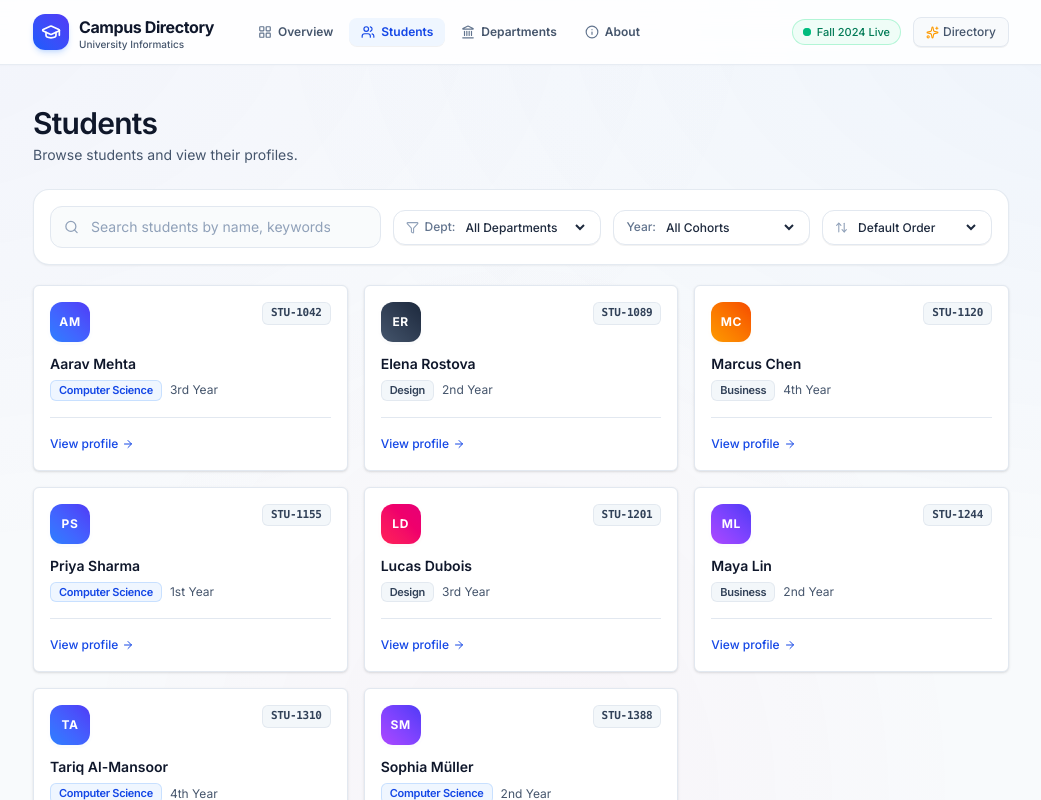
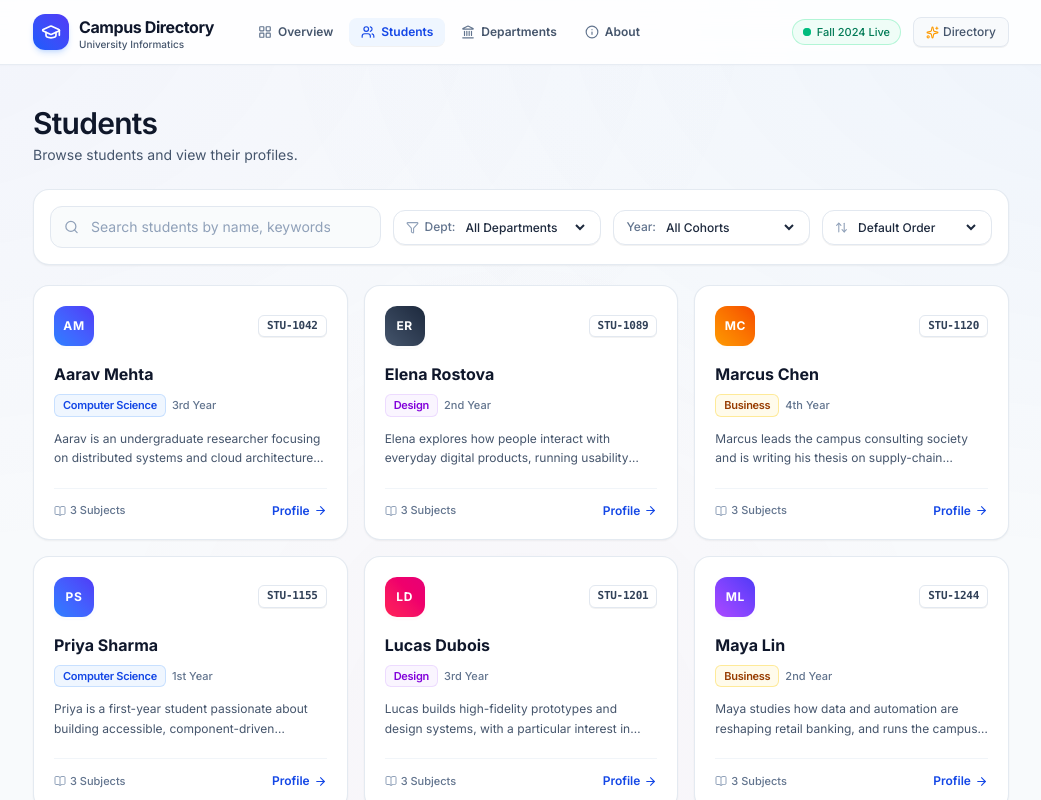
Before and after one commit to nishit546/Student_directory_nextjs, a Next.js app: page /students in a window 1280 px wide. Shown: the top 800 px of the page, without its empty margins (119-1160 px from the left). Built offline with nearby package versions, Linux system fonts and the light colour scheme.

Commit message:
feat(student-card): redesign student identity card with department color mapping and hover elevation

```diff
--- a/src/components/StudentCard.tsx
+++ b/src/components/StudentCard.tsx
@@ -1,28 +1,62 @@
 import Link from "next/link";
-import { ArrowRight } from "lucide-react";
+import { ArrowRight, BookOpen, Mail } from "lucide-react";
 import Avatar from "./Avatar";
 import Badge from "./Badge";
 import { getDepartment, studentCode, yearLabel, type Student } from "@/data/campus";
 
+const deptBadgeVariant: Record<string, "blue" | "purple" | "amber" | "neutral"> = {
+  "computer-science": "blue",
+  design: "purple",
+  business: "amber",
+};
+
 export default function StudentCard({ student }: { student: Student }) {
   const dept = getDepartment(student.department);
+  const badgeVar = deptBadgeVariant[student.department] ?? "neutral";
+
   return (
-    <div className="flex flex-col rounded-md border border-slate-200 bg-white p-4 shadow-sm">
-      <div className="mb-3 flex items-start justify-between">
-        <Avatar name={student.name} tone={student.tone} />
-        <Badge mono>{studentCode(student.id)}</Badge>
+    <div className="group relative flex flex-col justify-between rounded-2xl border border-slate-200/90 bg-white p-5 shadow-xs transition-all hover:border-blue-200 hover:shadow-md card-hover-effect">
+      <div>
+        {/* Top bar: Avatar & ID */}
+        <div className="mb-4 flex items-center justify-between">
+          <Avatar name={student.name} tone={student.tone} size="md" />
+          <Badge mono variant="outline">
+            {studentCode(student.id)}
+          </Badge>
+        </div>
+
+        {/* Student Name */}
+        <h3 className="text-base font-bold text-slate-900 group-hover:text-blue-600 transition-colors">
+          <Link href={`/students/${student.id}`} className="focus:outline-none">
+            {student.name}
+          </Link>
+        </h3>
+
+        {/* Department & Year Standing */}
+        <div className="mt-2 flex flex-wrap items-center gap-1.5">
+          <Badge variant={badgeVar}>{dept?.name ?? student.department}</Badge>
+          <span className="text-[11px] font-medium text-slate-500">{yearLabel(student.year)}</span>
+        </div>
+
+        {/* Focus / Specialization */}
+        <p className="mt-3 text-xs leading-relaxed text-slate-600 line-clamp-2">
+          {student.about}
+        </p>
       </div>
-      <h3 className="text-sm font-semibold text-slate-900">{student.name}</h3>
-      <div className="mt-1.5 flex items-center gap-2 text-xs text-slate-600">
-        <Badge variant={student.department === "computer-science" ? "blue" : "neutral"}>{dept?.name}</Badge>
-        <span>{yearLabel(student.year)}</span>
-      </div>
-      <div className="mt-4 border-t border-slate-200 pt-3">
+
+      {/* Card Footer */}
+      <div className="mt-5 border-t border-slate-100 pt-3.5 flex items-center justify-between text-xs">
+        <span className="flex items-center gap-1 text-[11px] font-medium text-slate-500">
+          <BookOpen size={12} className="text-slate-400" />
+          {student.subjects.length} Subjects
+        </span>
+
         <Link
           href={`/students/${student.id}`}
-          className="inline-flex items-center gap-1 text-xs font-medium text-blue-700 hover:underline"
+          className="inline-flex items-center gap-1 font-semibold text-blue-700 group-hover:text-blue-800 group-hover:translate-x-0.5 transition-all"
         >
-          View profile <ArrowRight size={12} />
+          <span>Profile</span>
+          <ArrowRight size={13} />
         </Link>
       </div>
     </div>
```
